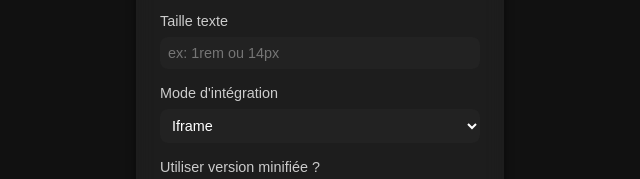
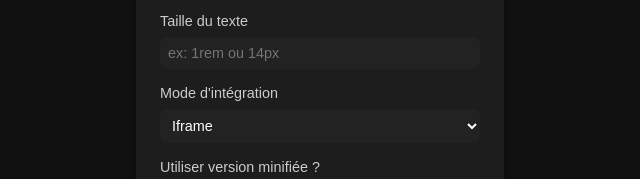
Before and after one commit to ratpi-studio/ratpi-badge, a plain HTML site: page preview.html in a window 1280 px wide. Shown: the part 272-451 px from the top of the page, 320-960 px from the left. Drawn offline with Linux system fonts and the light colour scheme.

Commit message:
Update preview.html
Signed-off-by: Alexis Salnikoff <salnikoff.a@gmail.com>

```diff
--- a/preview.html
+++ b/preview.html
@@ -101,7 +101,7 @@
       </select>
     </label>
     <label>
-      Taille texte
+      Taille du texte
       <input type="text" id="fontSizeInput" placeholder="ex: 1rem ou 14px">
     </label>
     <label>
```
